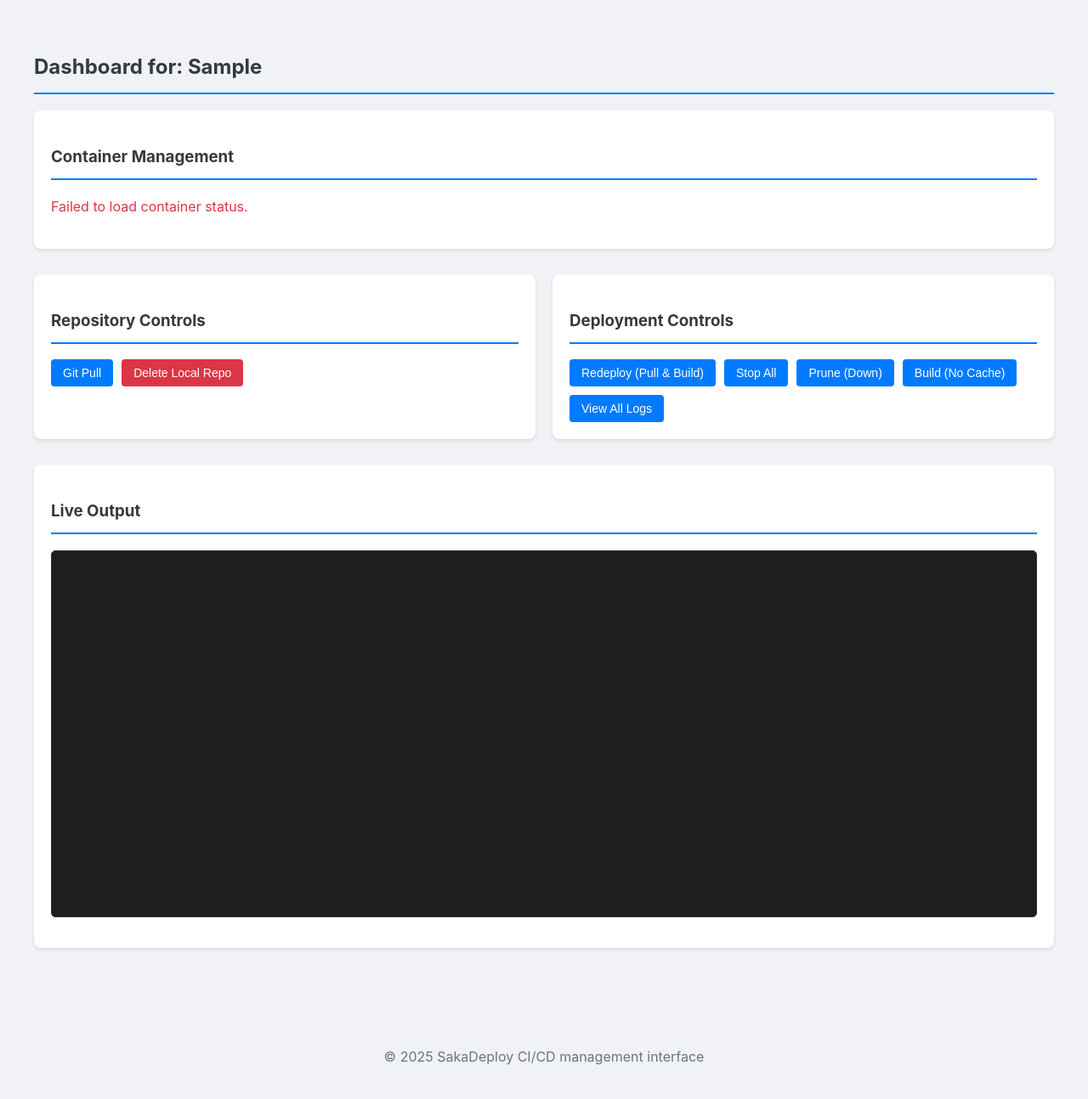
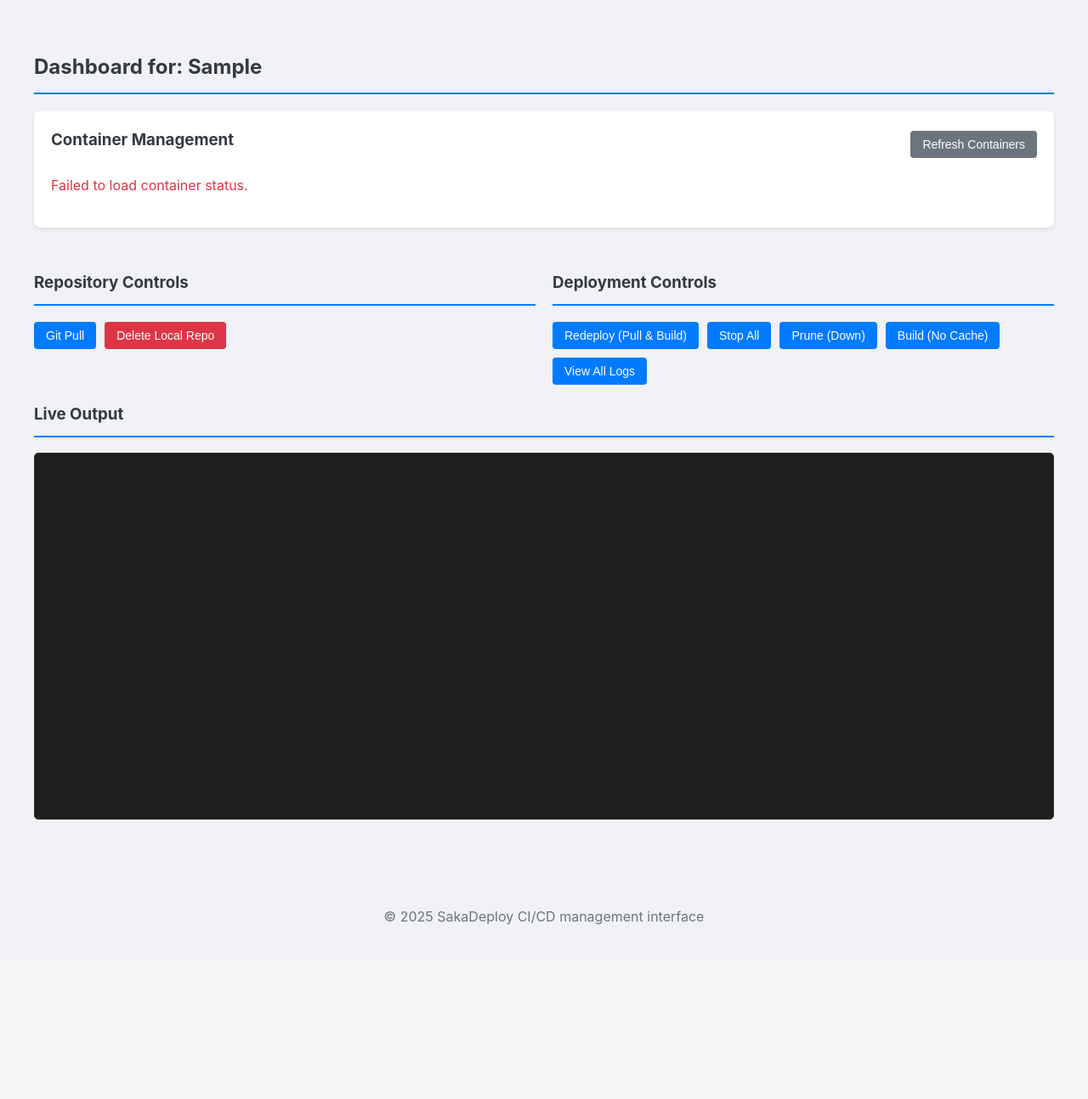
Before and after one commit to shad0wghost/sakadeploy, a Flask app: template templates/cicd_dashboard.html in a window 1280 px wide. Shown: the part 84-1378 px from the top of the page at 85% size. After the commit the page ends 1173 px from the top, so only its background shows below. Run offline with Flask 3, Linux system fonts and the light colour scheme; the template is opened without the code that fills it: most values are stand-ins (such as "Sample title", 1, 10 or a date in 2020).

Commit message:
fixing repo stuff

```diff
--- a/app.py
+++ b/app.py
@@ -125,7 +125,24 @@
         if result.returncode != 0:
             logging.error(f"Docker compose ps failed: {result.stderr}")
             return jsonify({'error': 'Failed to get container status', 'details': result.stderr}), 500
-        containers = [json.loads(line) for line in result.stdout.strip().split('\n') if line]
+        containers = []
+        raw_output_lines = result.stdout.strip().split('\n')
+        for line in raw_output_lines:
+            if line:
+                try:
+                    c = json.loads(line)
+                    containers.append({
+                        'Service': c.get('Service'),
+                        'Name': c.get('Name'),
+                        'ID': c.get('ID'),
+                        'Image': c.get('Image'),
+                        'Command': c.get('Command'),
+                        'State': c.get('State'),
+                        'Status': c.get('Status'), # Detailed status like 'Up 5 seconds'
+                        'Ports': c.get('Ports', '') # Port mappings
+                    })
+                except json.JSONDecodeError:
+                    logging.warning(f"Could not decode JSON line from docker compose ps: {line}")
         return jsonify(containers)
     except Exception as e:
         logging.error("Error in /api/containers:", exc_info=True)
--- a/static/style.css
+++ b/static/style.css
@@ -34,12 +34,23 @@
 }
 
 /* Base styles for all sections */
-.monitoring-section, .container-section, .controls-section, .output-section {
+.monitoring-section, .container-section {
     background-color: #ffffff;
     padding: 20px;
     border-radius: 8px;
     box-shadow: 0 2px 4px rgba(0, 0, 0, 0.1);
     margin-bottom: 30px;
+}
+
+.container-header {
+    display: flex;
+    justify-content: space-between;
+    align-items: center;
+    margin-bottom: 15px;
+}
+.container-header h3 {
+    margin: 0;
+    border-bottom: none;
 }
 
 /* Charts */
--- a/templates/cicd_dashboard.html
+++ b/templates/cicd_dashboard.html
@@ -5,7 +5,10 @@
 
     <!-- Container Management -->
     <div class="container-section">
+        <div class="container-header">
             <h3>Container Management</h3>
+            <button onclick="updateContainerStatus()" class="refresh-btn">Refresh Containers</button>
+        </div>
         <div id="container-list">
             <!-- Container statuses will be dynamically inserted here -->
         </div>
@@ -59,23 +62,49 @@
         }
 
                 let html = '<table>';
-        html += '<tr><th>Service</th><th>Status</th><th>Actions</th></tr>';
+
+                html += '<tr><th>Service</th><th>Image</th><th>Command</th><th>Ports</th><th>Status</th><th>Actions</th></tr>';
+
+
+
                 containers.forEach(c => {
+
                     const statusClass = c.State === 'running' ? 'status-running' : 'status-stopped';
+
                     html += `
+
                         <tr>
+
                             <td>${c.Service}</td>
-                    <td><span class="status-indicator ${statusClass}">${c.State}</span></td>
+
+                            <td>${c.Image || 'N/A'}</td>
+
+                            <td>${c.Command || 'N/A'}</td>
+
+                            <td>${c.Ports || '-'}</td>
+
+                            <td><span class="status-indicator ${statusClass}">${c.Status || c.State}</span></td>
+
                             <td class="action-buttons">
+
                                 <button onclick="runContainerAction('${c.Service}', 'start')">Start</button>
+
                                 <button onclick="runContainerAction('${c.Service}', 'stop')">Stop</button>
+
                                 <button onclick="runContainerAction('${c.Service}', 'restart')">Restart</button>
+
                                 <button onclick="runContainerAction('${c.Service}', 'rm -f')">Delete</button>
+
                                 <button onclick="runDockerAction('logs', '${c.Service}')">Logs</button>
+
                             </td>
+
                         </tr>
+
                     `;
+
                 });
+
                 html += '</table>';
         containerListDiv.innerHTML = html;
     } catch (error) {
@@ -99,8 +128,8 @@
         if (outputConsole.innerHTML === 'Connecting to stream...\n') {
             outputConsole.innerHTML = '';
         }
-        // This is the definitive fix for terminal wrapping
-        outputConsole.appendChild(document.createTextNode(event.data));
+        // Append the data and explicitly add a newline for consistent wrapping
+        outputConsole.innerHTML += event.data + '\n';
         outputConsole.scrollTop = outputConsole.scrollHeight;
     };
     eventSource.onerror = function(error) {
```
Lines whose indentation alone changed are shown as unchanged.
